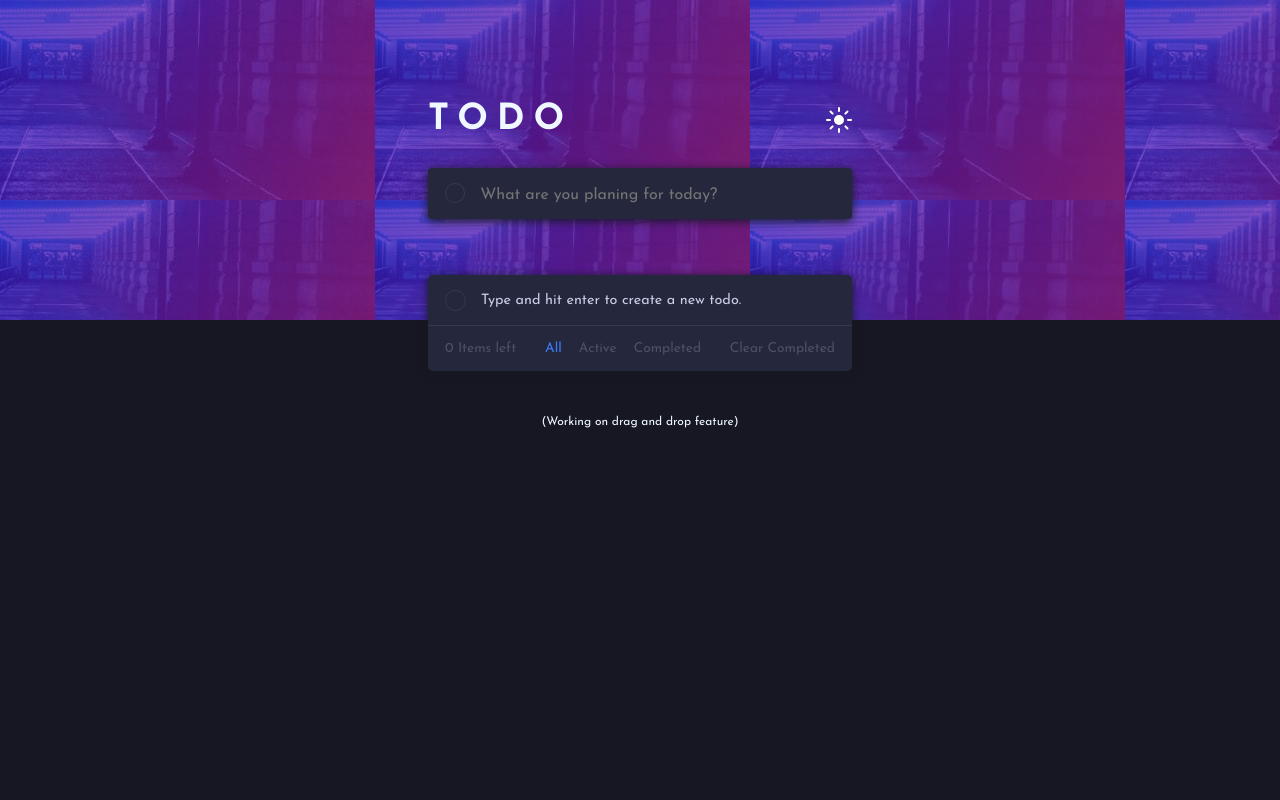
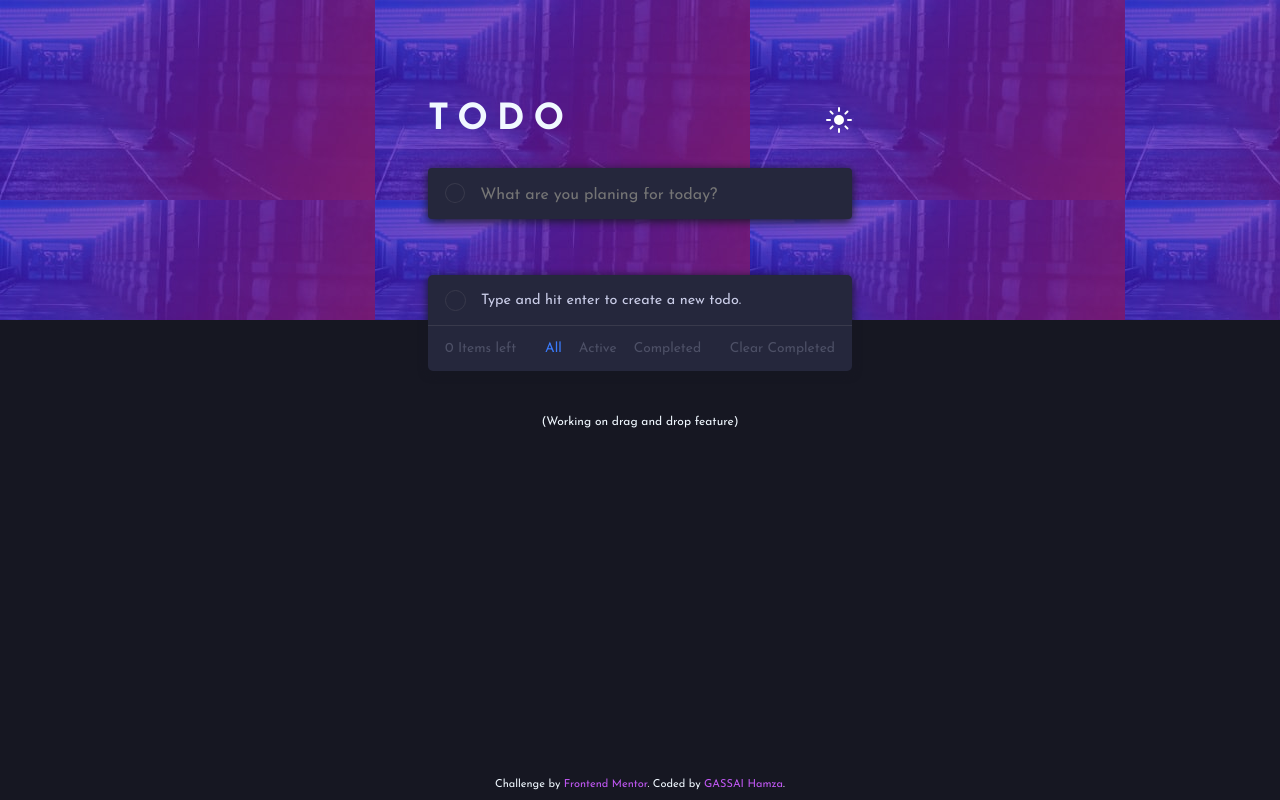
Before and after one commit to GHamza-Dev/react-todo-app, a React (Create React App) app: page / in a window 1280 px wide. Built offline with nearby package versions, Linux system fonts and the light colour scheme.

Commit message:
Create attribution component

```diff
--- a/src/App.js
+++ b/src/App.js
@@ -8,6 +8,7 @@ import HeaderTop from './components/HeaderTop/HeaderTop';
 import Input from './components/UI/Input/Input';
 import TodoList from './components/TodoList/TodoList';
 import LocalStorage from './helpers/LocalStorage';
+import Attribution from './components/Attribution/Attribution';
 class App extends Component{
 
   constructor(props){
@@ -107,6 +108,7 @@ class App extends Component{
           onRemove={this.removeTodoHandler} />
         </Body>
         <p style={{fontSize:'12px',textAlign:'center'}}>(Working on drag and drop feature)</p>
+        <Attribution />
       </Layout>
     );
   }
--- /dev/null
+++ b/src/components/Attribution/Attribution.js
@@ -0,0 +1,11 @@
+import React from "react";
+import classes from './Attribution.module.css';
+
+const attribution = () =>(
+ <div className={classes.attribution}>
+    Challenge by <a href="https://www.frontendmentor.io?ref=challenge" target="_blank">Frontend Mentor</a>.
+    Coded by <a href="https://github.com/GHamza-Dev">GASSAI Hamza</a>.
+  </div>
+);
+
+export default attribution;
--- /dev/null
+++ b/src/components/Attribution/Attribution.module.css
@@ -0,0 +1,9 @@
+.attribution {
+    font-size: 11px;
+    text-align: center;
+    position: absolute;
+    bottom: 10px;
+    transform: translateX(-50%);
+    left: 50%;
+}
+.attribution a { color: #c058f3;}
```
